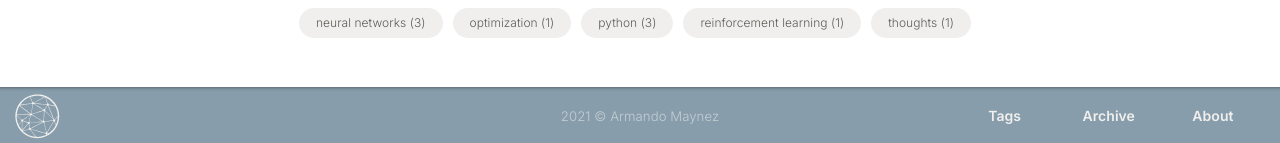
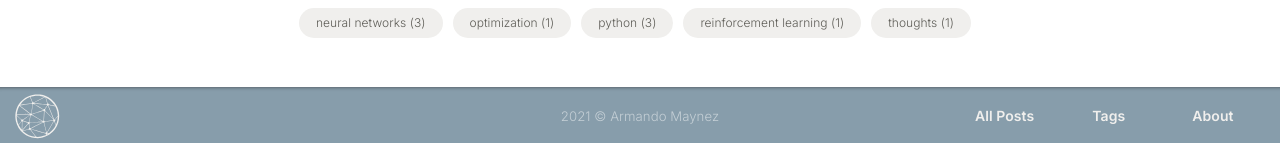
Before and after one commit to the-mvm/the-mvm.github.io, a Jekyll site: the page built from index.html, in a window 1280 px wide. Shown: the part 788-931 px from the top of the page. Built offline with Jekyll 4.4.1, drawn with Linux system fonts in a browser that asks for light colours; the list of posts is cut into pages by our own code.

Commit message:
updated footer with new archive name

```diff
--- a/_includes/footer.html
+++ b/_includes/footer.html
@@ -12,13 +12,13 @@
         </div>
         <div class="footer-nav">
             <div>
-                <a href="{{site.baseurl}}/tags/">
-                    Tags
+                <a href="{{site.baseurl}}/archive/">
+                    All Posts
                 </a>
             </div>
             <div>
-                <a href="{{site.baseurl}}/archive/">
-                    Archive
+                <a href="{{site.baseurl}}/tags/">
+                    Tags
                 </a>
             </div>
             <div>
```
